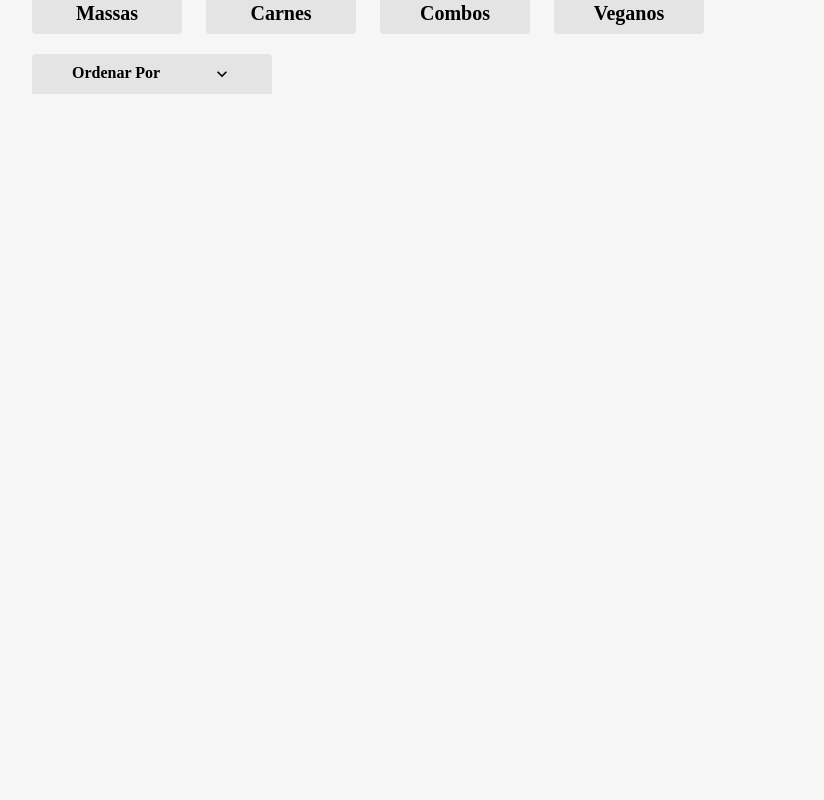
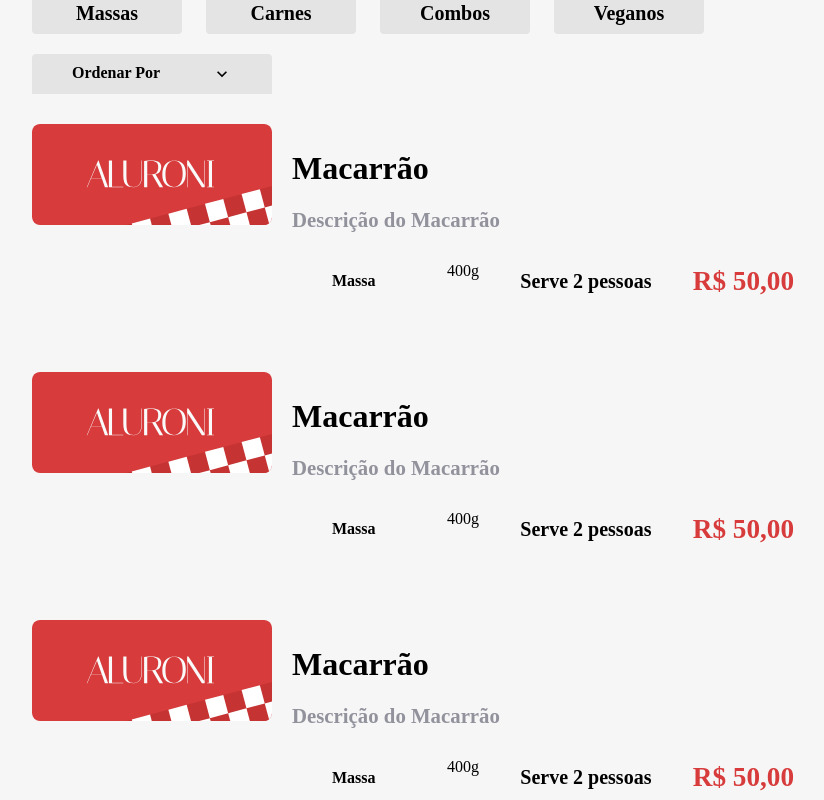
Before and after one commit to namelew/Aluroni, a React (Create React App) app: page / in a window 1280 px wide. Shown: the part 660-1460 px from the top of the page, without its empty margins (168-992 px from the left). Before the commit the page ends 834 px from the top, so only its background shows below. Built offline with nearby package versions, Linux system fonts and the light colour scheme; a web font is replaced by a local one.

Commit message:
Criando lista de itens estática

```diff
--- /dev/null
+++ b/src/pages/Menu/List/Item/Item.module.scss
@@ -0,0 +1,102 @@
+@import "styles/variables";
+@import "styles/breakpoints";
+
+$pastas: #d73b3b;
+$meat: #30201e;
+$combos: #e6c864;
+$vegans: #80aa40;
+
+.item {
+  display: flex;
+  flex-wrap: wrap;
+  width: 90%;
+  &__image {
+    min-width: 240px;
+    @media (max-width: $desktop_xsm) {
+      width: 100%;
+    }
+    img {
+      border-radius: 8px;
+      width: 100%;
+    }
+  }
+  &__description {
+    display: flex;
+    flex: 1;
+    flex-direction: column;
+    flex-wrap: wrap;
+    justify-content: space-around;
+    padding: 0 20px;
+    @media (max-width: $desktop_xsm) {
+      flex-direction: row;
+      margin-top: 20px;
+      padding: 0;
+    }
+  }
+  &__title {
+    h2 {
+      font-size: 2rem;
+      font-weight: bold;
+      margin-bottom: 20px;
+    }
+    p {
+      color: $dark-grey;
+      font-size: 1.3rem;
+      font-weight: 600;
+      max-width: 600px;
+      margin-bottom: 20px;
+    }
+  }
+  &__tags {
+    display: flex;
+    flex-wrap: wrap;
+    justify-content: space-between;
+    margin-bottom: 20px;
+    max-width: 700px;
+    @media (max-width: $desktop_xsm) {
+      justify-content: flex-end;
+    }
+    @media (max-width: $mobile) {
+      justify-content: flex-start;
+    }
+    > div {
+      margin: 10px;
+    }
+  }
+  &__type {
+    align-items: center;
+    border-radius: 2px;
+    display: flex;
+    font-weight: bold;
+    height: 40px;
+    justify-content: center;
+    padding: 10px 30px;
+    &__pastas {
+      background-color: $pastas;
+      color: white;
+    }
+    &__meat {
+      background-color: $meat;
+      color: white;
+    }
+    &__combos {
+      background-color: $combos;
+    }
+    &__vegans {
+      background-color: $vegans;
+    }
+  }
+  &__portion,
+  &__peopleAmount,
+  &__value {
+    align-items: center;
+    display: flex;
+    font-size: 1.25rem;
+    font-weight: bold;
+    justify-content: center;
+  }
+  &__value {
+    color: $red;
+    font-size: 1.7rem;
+  }
+}
--- /dev/null
+++ b/src/pages/Menu/List/Item/index.tsx
@@ -0,0 +1,34 @@
+import logo from 'assets/logo.svg';
+import styles from './Item.module.scss';
+
+const Item = () => {
+    return (
+        <div className={styles.item}>
+            <div className={styles.item__image}>
+                <img src={logo} alt="image" />
+            </div>
+            <div className={styles.item__description}>
+                <div className={styles.item__title}>
+                    <h2> Macarrão </h2>
+                    <p> Descrição do Macarrão </p>
+                </div>
+                <div className={styles.item__tags}>
+                    <div className={styles.item__type}>
+                        Massa
+                    </div>
+                    <div className={styles.item__potion}>
+                        400g
+                    </div>
+                    <div className={styles.item__peopleAmount}>
+                        Serve 2 pessoas
+                    </div>
+                    <div className={styles.item__value}>
+                        R$ 50,00
+                    </div>
+                </div>
+            </div>
+        </div>
+    )
+}
+
+export default Item;
--- /dev/null
+++ b/src/pages/Menu/List/List.module.scss
@@ -0,0 +1,7 @@
+.list {
+    display: flex;
+    flex-direction: column;
+    flex-wrap: wrap;
+    gap: 40px;
+    width: 100%;
+  }
--- /dev/null
+++ b/src/pages/Menu/List/index.tsx
@@ -0,0 +1,15 @@
+import Item from './Item';
+import styles from './List.module.scss';
+import itens from './itens.json';
+
+const List = () => {
+    return (
+        <div className={styles.list}>
+            {itens.map(item => (
+                <Item key={item.id}/>
+            ))}
+        </div>
+    )
+}
+
+export default List;
--- /dev/null
+++ b/src/pages/Menu/List/itens.json
@@ -0,0 +1,119 @@
+[
+    {
+      "title": "Macarrão mediterrâneo",
+      "description": "Macarrão spaghetti com frutos-do-mar e especíarias, especialidade da cozinha. Atenção: Contém camarão e outros frutos-do-mar!",
+      "photo": "/assets/pratos/macarrao_mediterraneo.png",
+      "size": 400,
+      "serving": 2,
+      "price": 73.0,
+      "id": 1,
+      "category": {
+        "id": 1,
+        "label": "Massas"
+      }
+    },
+    {
+      "title": "Macarrão da casa",
+      "description": "Macarrão com frutos-do-mar e especíarias, especialidade da cozinha. Atenção: Contém camarão e outros frutos-do-mar!",
+      "photo": "/assets/pratos/macarrao_da_casa.png",
+      "size": 400,
+      "serving": 2,
+      "price": 54.0,
+      "id": 2,
+      "category": {
+        "id": 1,
+        "label": "Massas"
+      }
+    },
+    {
+      "title": "Macarrão com chilli",
+      "description": "Macarrão fetuccine com molho de chilli e especiárias.",
+      "photo": "/assets/pratos/macarrao_com_chilli.png",
+      "size": 350,
+      "serving": 1,
+      "price": 58.0,
+      "id": 3,
+      "category": {
+        "id": 1,
+        "label": "Massas"
+      }
+    },
+    {
+      "title": "Salada da casa com salmão grelhado",
+      "description": "Salada da casa (alface, rúcula, cenoura) com salmão.",
+      "photo": "/assets/pratos/salada_da_casa.png",
+      "size": 450,
+      "serving": 1,
+      "price": 42.0,
+      "id": 4,
+      "category": {
+        "id": 2,
+        "label": "Carnes"
+      }
+    },
+    {
+      "title": "Bife com batatas",
+      "description": "Bife de boi (150g) na chapa, com batatas fritas. Acompanha arroz e molhos.",
+      "photo": "/assets/pratos/bife_com_batatas.png",
+      "size": 550,
+      "serving": 2,
+      "price": 86.0,
+      "id": 5,
+      "category": {
+        "id": 2,
+        "label": "Carnes"
+      }
+    },
+    {
+      "title": "Picanha picada com legumes e massa",
+      "description": "400g de picanha picada, com legumes grelhados e massa escolhida pelo cliente.",
+      "photo": "/assets/pratos/picanha_picada.png",
+      "size": 850,
+      "serving": 3,
+      "price": 123.0,
+      "id": 6,
+      "category": {
+        "id": 3,
+        "label": "Combos"
+      }
+    },
+    {
+      "title": "Lasagna vegana (carne de soja)",
+      "description": "Lasagna 100% vegana feita com carne de soja e massa especial.",
+      "photo": "/assets/pratos/lasagna_vegana.png",
+      "size": 350,
+      "serving": 1,
+      "price": 45.0,
+      "id": 7,
+      "category": {
+        "id": 4,
+        "label": "Veganos"
+      }
+    },
+    {
+      "title": "Salada especial",
+      "description": "Salada com abacate, manga, alface, grão de bico e muito mais.",
+      "photo": "/assets/pratos/salada_especial.png",
+      "size": 350,
+      "serving": 1,
+      "price": 37.0,
+      "id": 8,
+      "category": {
+        "id": 4,
+        "label": "Veganos"
+      }
+    },
+    {
+      "title": "Almôndegas",
+      "description": "Porção de almôndegas com sour cream, cebola e tempêros. Acompanha arroz ou massa.",
+      "photo": "/assets/pratos/almondegas.png",
+      "size": 740,
+      "serving": 3,
+      "price": 120.0,
+      "id": 9,
+      "category": {
+        "id": 3,
+        "label": "Combos"
+      }
+    }
+  ]
--- a/src/pages/Menu/index.tsx
+++ b/src/pages/Menu/index.tsx
@@ -5,6 +5,7 @@ import { ReactComponent as Logo} from 'assets/logo.svg';
 import Searcher from './Searcher';
 import Filters from 'components/Filters';
 import Sorter from './Sorter';
+import List from './List';
 
 const Menu = () => {
     const [search, setSearch] = useState('');
@@ -25,6 +26,7 @@ const Menu = () => {
                     <Filters filter={filter} setFilter={setFilter}/>
                     <Sorter sorter={sorter} setSorter={setSorter}/>
                 </div>
+                <List />
             </section>
         </main>
     )
```
